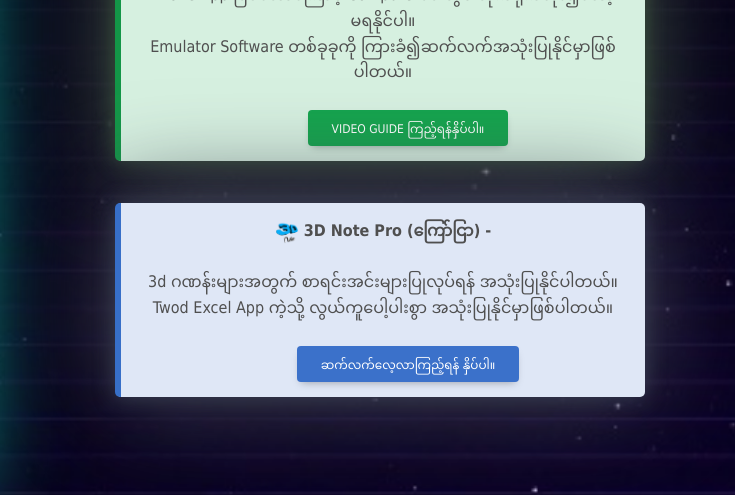
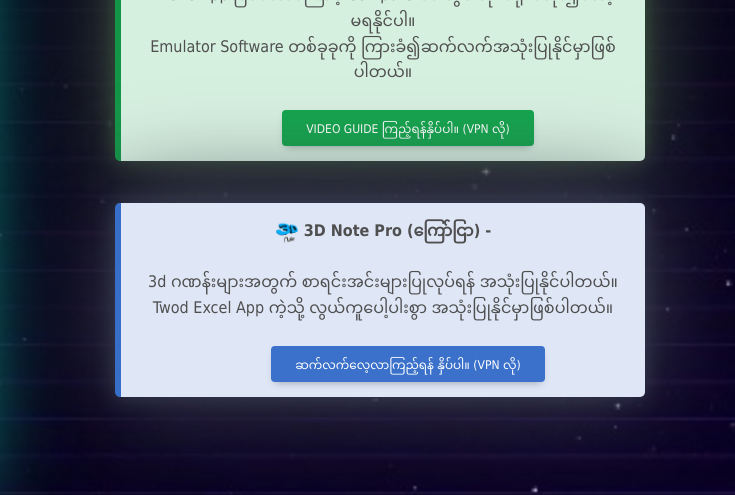
Before and after one commit to winh321/twodexcelsite, a plain HTML site: page index.html in a window 1280 px wide. Shown: the part 747-1242 px from the top of the page, 545-1280 px from the left. Drawn offline with nearby package versions, Linux system fonts and the light colour scheme.

Commit message:
Update index.html

```diff
--- a/index.html
+++ b/index.html
@@ -283,7 +283,7 @@
             Phone App ဖြစ်သောကြောင့် Computerပေါ်တွင် တိုက်ရိုက်သုံး၍တော့မရနိုင်ပါ။ <br>
             Emulator Software တစ်ခုခုကို ကြားခံ၍ဆက်လက်အသုံးပြုနိုင်မှာဖြစ်ပါတယ်။ <br> <br>
 
-            <a target="_blank" class="btn text-white bg-success" style="margin-left: 50px;" href="https://fb.watch/fS6dWfVARY/">  Video Guide ကြည့်ရန်နှိပ်ပါ။</a>
+            <a target="_blank" class="btn text-white bg-success" style="margin-left: 50px;" href="https://fb.watch/fS6dWfVARY/">  Video Guide ကြည့်ရန်နှိပ်ပါ။ (VPN လို)</a>
 
 
           </div>
@@ -296,7 +296,7 @@
             3d ဂဏန်းများအတွက် စာရင်းအင်းများပြုလုပ်ရန် အသုံးပြုနိုင်ပါတယ်။ <br>
             Twod Excel App ကဲ့သို့ လွယ်ကူပေါ့ပါးစွာ အသုံးပြုနိုင်မှာဖြစ်ပါတယ်။ <br> <br>
 
-            <a target="_blank" class="btn text-white bg-primary" style="margin-left: 50px;" href="https://fb.watch/hfQy027Lxx/">ဆက်လက်လေ့လာကြည့်ရန် နှိပ်ပါ။</a>
+            <a target="_blank" class="btn text-white bg-primary" style="margin-left: 50px;" href="https://fb.watch/hfQy027Lxx/">ဆက်လက်လေ့လာကြည့်ရန် နှိပ်ပါ။ (VPN လို)</a>
           </div>
         </div>
 
```
